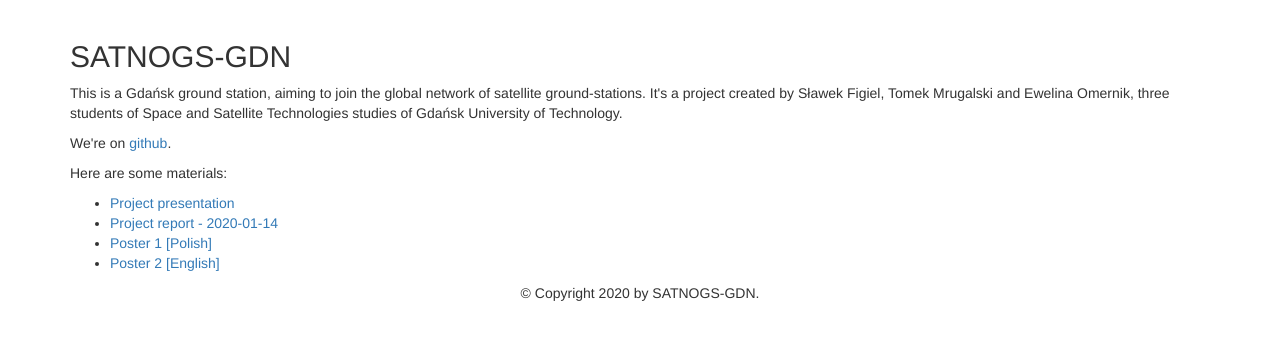
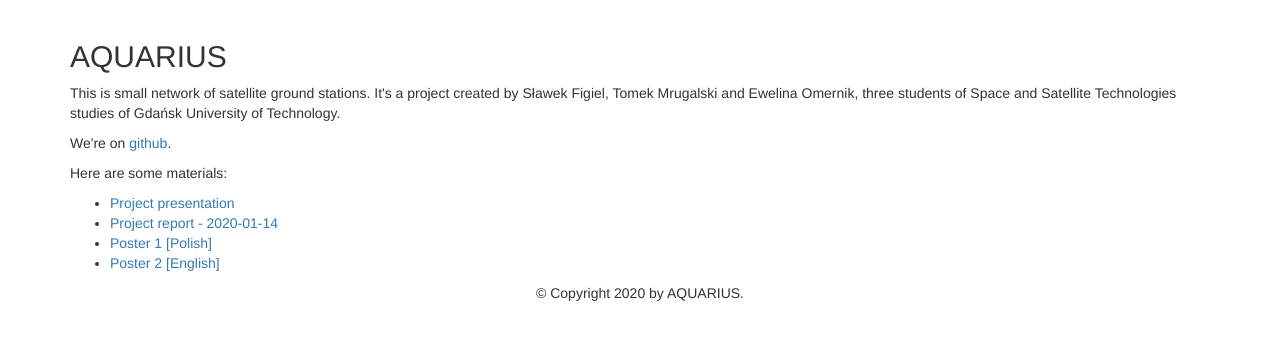
Before and after one commit to gut-space/svarog, a Flask app: page / in a window 1280 px wide. Shown: the part 52-392 px from the top of the page. Run offline with Flask 2, Linux system fonts and the light colour scheme; some libraries are stand-ins or nearby versions.

Commit message:
quick and dirty rename

```diff
--- a/server/templates/base.html
+++ b/server/templates/base.html
@@ -2,7 +2,7 @@
 <html lang="en">
 <head>
 {% block head %}
-  <title>SATNOGS-GDN: {% block title %}{% endblock %}</title>
+  <title>AQUARIUS: {% block title %}{% endblock %}</title>
   <meta charset="utf-8">
   <meta name="viewport" content="width=device-width, initial-scale=1">
   <link rel="stylesheet" href="https://maxcdn.bootstrapcdn.com/bootstrap/3.4.1/css/bootstrap.min.css" />
@@ -55,7 +55,7 @@
     <div class="container">{% block content %}{% endblock %}</div>
     <div id="footer" class="text-center">
         {% block footer %}
-        &copy; Copyright 2020 by SATNOGS-GDN.
+        &copy; Copyright 2020 by AQUARIUS.
         {% if footer %}
         Version <a href="https://github.com/gut-space/satnogs/commit/{{ footer.commit }}">{{ footer.commit }}</a>,
         updated on {{ footer.timestamp }}
--- a/server/templates/index.html
+++ b/server/templates/index.html
@@ -2,8 +2,8 @@
 
 
 {% block content %}
-<h2>SATNOGS-GDN</h2>
-  <p>This is a Gdańsk ground station, aiming to join the global network of satellite ground-stations.
+<h2>AQUARIUS</h2>
+  <p>This is small network of satellite ground stations.
   It's a project created by Sławek Figiel, Tomek Mrugalski and Ewelina Omernik, three students of
   Space and Satellite Technologies studies of Gdańsk University of Technology.</p>
 
```
